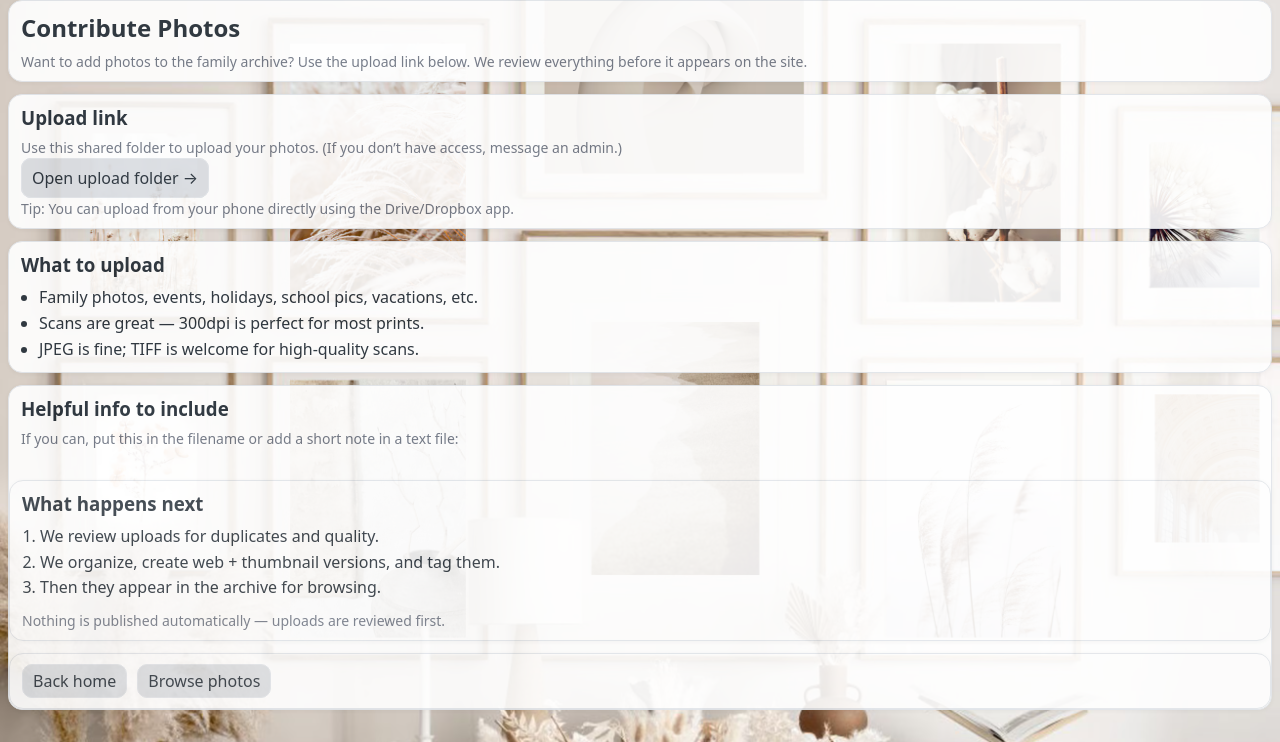
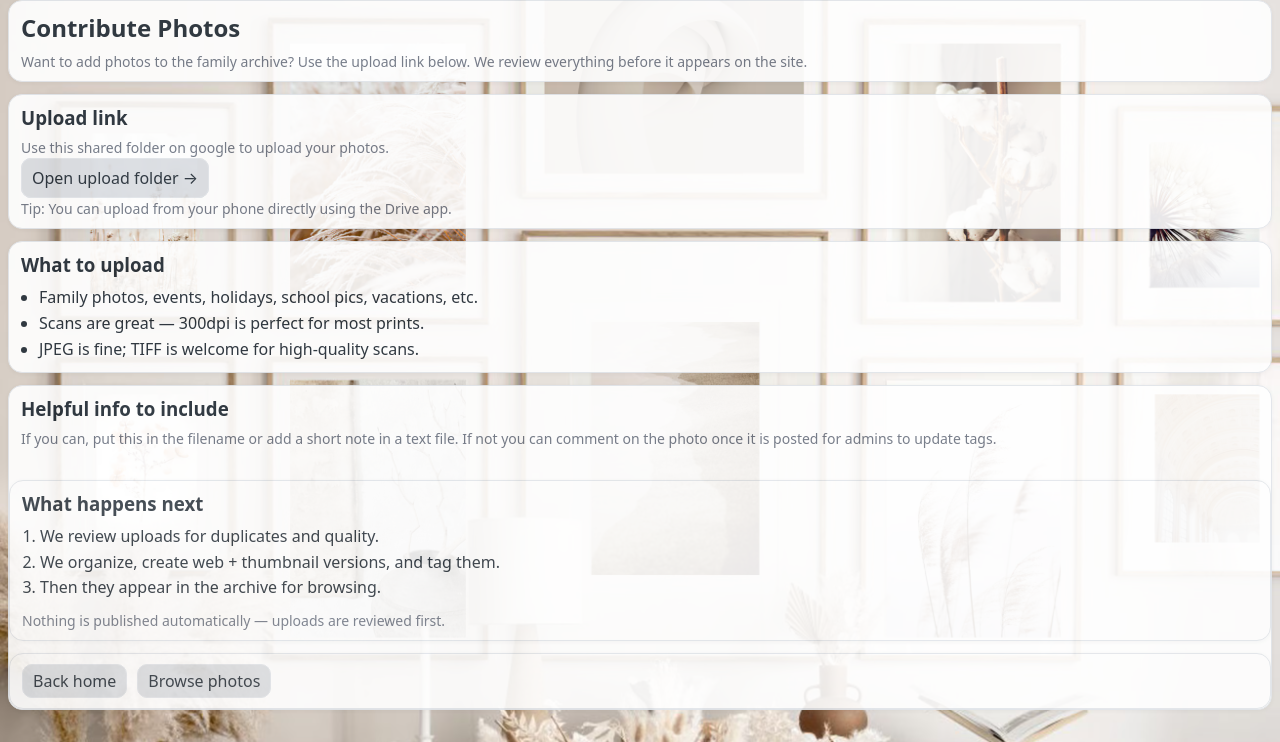
Before and after one commit to Carioto/photoapp, a Django app: page /uploading_photos/ in a window 1280 px wide. Shown: the part 58-800 px from the top of the page. Run offline with Django 5.2, Linux system fonts and the light colour scheme; the visitor is signed in with stand-in values (Sample User, id 1); some libraries are stand-ins or nearby versions.

Commit message:
forgot to save a file

```diff
--- a/gallery/templates/gallery/uploading_photos.html
+++ b/gallery/templates/gallery/uploading_photos.html
@@ -15,7 +15,7 @@
       <h3 style="margin:0 0 8px 0;">Upload link</h3>
 
       <p class="muted" style="margin:0 0 10px 0;">
-        Use this shared folder to upload your photos. (If you don’t have access, message an admin.)
+        Use this shared folder on google to upload your photos.
       </p>
 
       <!-- Replace href with your Drive/Dropbox/OneDrive link -->
@@ -24,7 +24,7 @@
       </a>
 
       <div class="muted" style="margin-top:10px;">
-        Tip: You can upload from your phone directly using the Drive/Dropbox app.
+        Tip: You can upload from your phone directly using the Drive app.
       </div>
     </div>
   </div>
@@ -44,7 +44,7 @@
     <div class="pad">
       <h3 style="margin:0 0 8px 0;">Helpful info to include</h3>
       <p class="muted" style="margin:0 0 10px 0;">
-        If you can, put this in the filename or add a short note in a text file:
+        If you can, put this in the filename or add a short note in a text file. If not you can comment on the photo once it is posted for admins to update tags.
       </p>
   </div>
 
```
